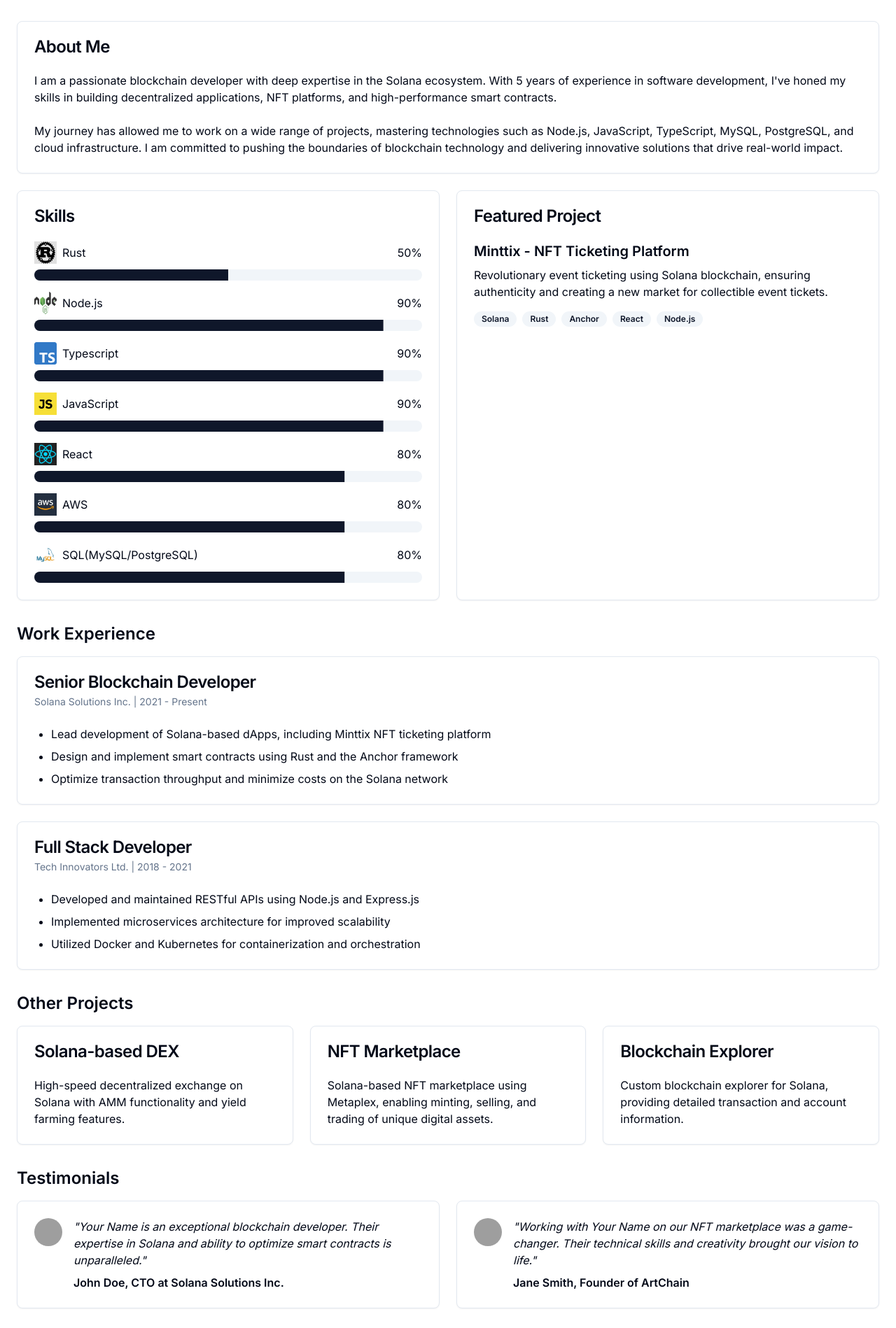
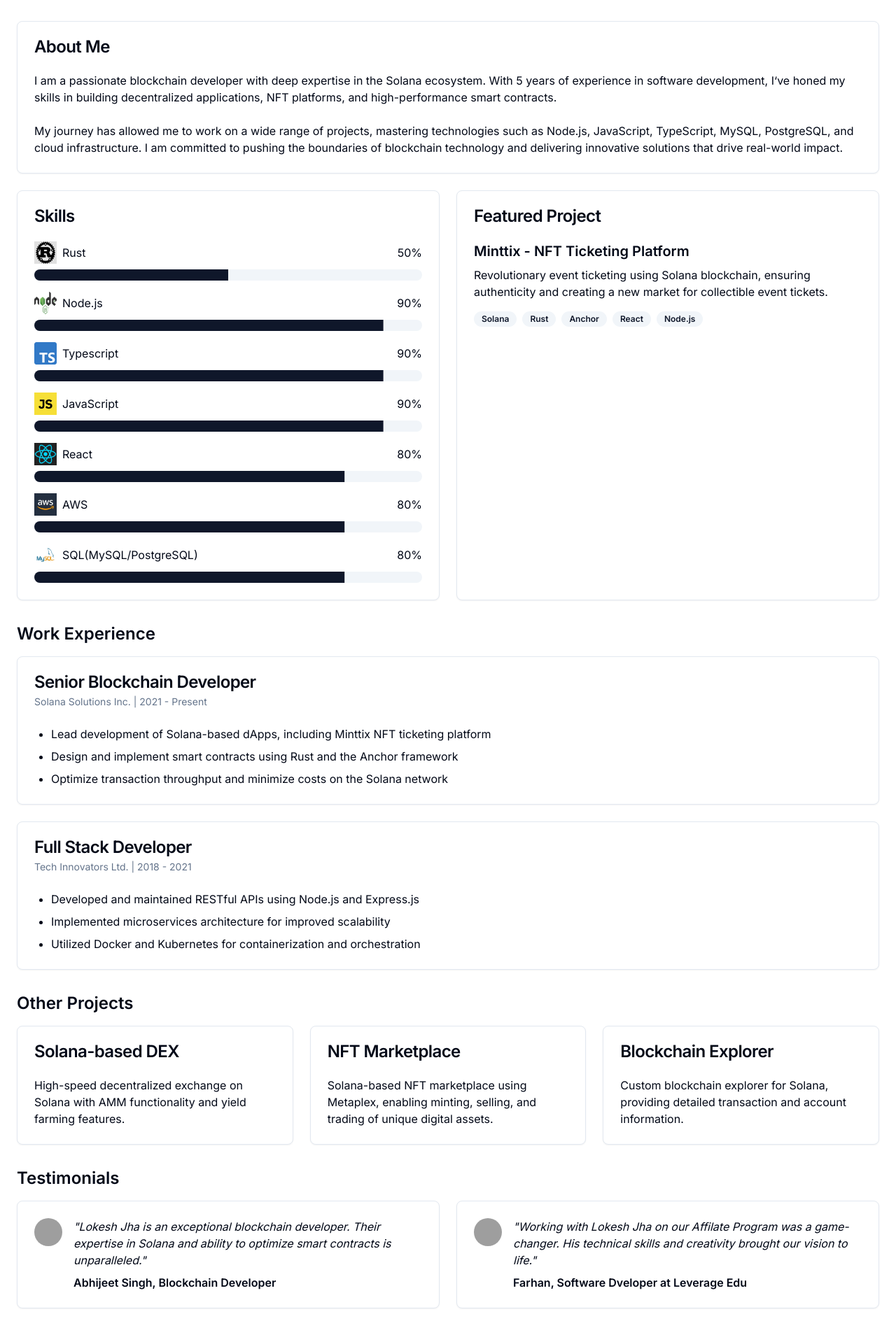
Before and after one commit to lokesh1jha/lokeshjha_portfolio, a Next.js app: page / in a window 1280 px wide. Shown: the part 122-2020 px from the top of the page at 70% size. Built offline with nearby package versions, Linux system fonts and the light colour scheme; grey boxes are pictures that could not be loaded.

Commit message:
build success

```diff
--- a/src/app/page.tsx
+++ b/src/app/page.tsx
@@ -77,7 +77,7 @@
             </CardHeader>
             <CardContent>
               <p>I am a passionate blockchain developer with deep expertise in the Solana ecosystem. With 5 years of experience in software development,
-                I've honed my skills in building decentralized applications, NFT platforms, and high-performance smart contracts. </p>
+                I&lsquo;ve honed my skills in building decentralized applications, NFT platforms, and high-performance smart contracts. </p>
               <br />
               <p>
                 My journey has allowed me to work on a wide range of projects, mastering technologies such as Node.js, JavaScript, TypeScript, MySQL, PostgreSQL,
@@ -195,8 +195,8 @@
                     <AvatarFallback>JD</AvatarFallback>
                   </Avatar>
                   <div>
-                    <p className="italic">"Your Name is an exceptional blockchain developer. Their expertise in Solana and ability to optimize smart contracts is unparalleled."</p>
-                    <p className="mt-2 font-semibold">John Doe, CTO at Solana Solutions Inc.</p>
+                    <p className="italic">&quot;Lokesh Jha is an exceptional blockchain developer. Their expertise in Solana and ability to optimize smart contracts is unparalleled.&quot;</p>
+                    <p className="mt-2 font-semibold">Abhijeet Singh, Blockchain Developer</p>
                   </div>
                 </div>
               </CardContent>
@@ -209,8 +209,9 @@
                     <AvatarFallback>JS</AvatarFallback>
                   </Avatar>
                   <div>
-                    <p className="italic">"Working with Your Name on our NFT marketplace was a game-changer. Their technical skills and creativity brought our vision to life."</p>
-                    <p className="mt-2 font-semibold">Jane Smith, Founder of ArtChain</p>
+                    <p className="italic">&quot;Working with Lokesh Jha on our Affilate Program was a game-changer.
+                      His technical skills and creativity brought our vision to life.&quot;</p>
+                    <p className="mt-2 font-semibold">Farhan, Software Dveloper at Leverage Edu</p>
                   </div>
                 </div>
               </CardContent>
```
